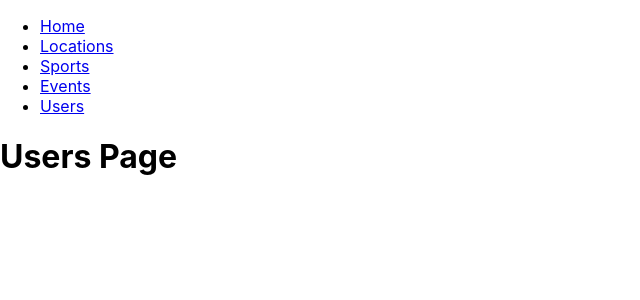
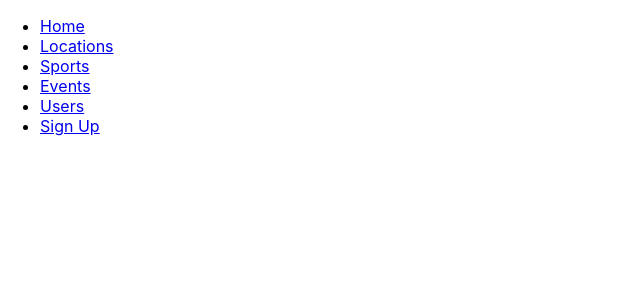
Before and after one commit to rohanphillips/watersportscentral_react_redux, a React (Create React App) app in the folder frontend/: page /users in a window 1280 px wide. Shown: the top 300 px of the page, without its empty margins (0-640 px from the left). Built offline with nearby package versions, Linux system fonts and the light colour scheme.

Commit message:
adding sign up to NavBar

```diff
--- a/frontend/src/App.js
+++ b/frontend/src/App.js
@@ -27,7 +27,7 @@ class App extends Component {
       <Router>
         {
           <div>
-            <NavBar/>
+            <NavBar state={this.props.state}/>
             <Switch>
               <Route exact path="/">
                 <Home />
@@ -35,13 +35,11 @@ class App extends Component {
               <Route exact path="/events">
                 <Events />
               </Route>
-              <Route path="/locations" render={routerProps => <LocationsContainer {...routerProps} locations={this.state.locations}/>}/>
+              <Route path="/locations" render={routerProps => <LocationsContainer {...routerProps} locations={this.props.state.locations}/>}/>
               <Route exact path="/sports">
                 <Sports />
               </Route>
-              <Route exact path="/users">
-                <Users />
-              </Route>
+              <Route exact path="/users" render={routerProps => <UsersContainer {...routerProps} state={this.props.state}/>}/>
               <Route path="/signup" render={routerProps => <UsersContainer {...routerProps} state={this.props.state}/>}/>
             </Switch>
           </div>
--- a/frontend/src/components/NavBar.js
+++ b/frontend/src/components/NavBar.js
@@ -1,7 +1,15 @@
 import React from 'react';
 import { NavLink } from 'react-router-dom';
 
-const NavBar = () => {
+function Signup(data){
+  console.log("Signup:", data.isLogin);
+  if (data.isLogin === false){
+    return <li><NavLink to="/signup">Sign Up</NavLink></li>;
+  }
+  return null;
+}
+
+const NavBar = (state) => {
   return (
     <div className="navbar">
       {
@@ -22,6 +30,7 @@ const NavBar = () => {
             <li>
               <NavLink to="/users">Users</NavLink>
             </li>
+            <Signup isLogin={state.state.isLogin} />
           </ul>
         </nav>
       }
--- a/frontend/src/components/users/UsersContainer.js
+++ b/frontend/src/components/users/UsersContainer.js
@@ -13,7 +13,7 @@ const UsersContainer = ({ match, state}) => {
     <Router>
       <div>
         {console.log("UsersContainer:", match.url)}
-        <Route exact path={match.url} render={routerProps => <Signup {...routerProps} state={state}/>} />
+        <Route exact path="/signup" render={routerProps => <Signup {...routerProps} state={state}/>} />
       </div>
     </Router>
   );
```
